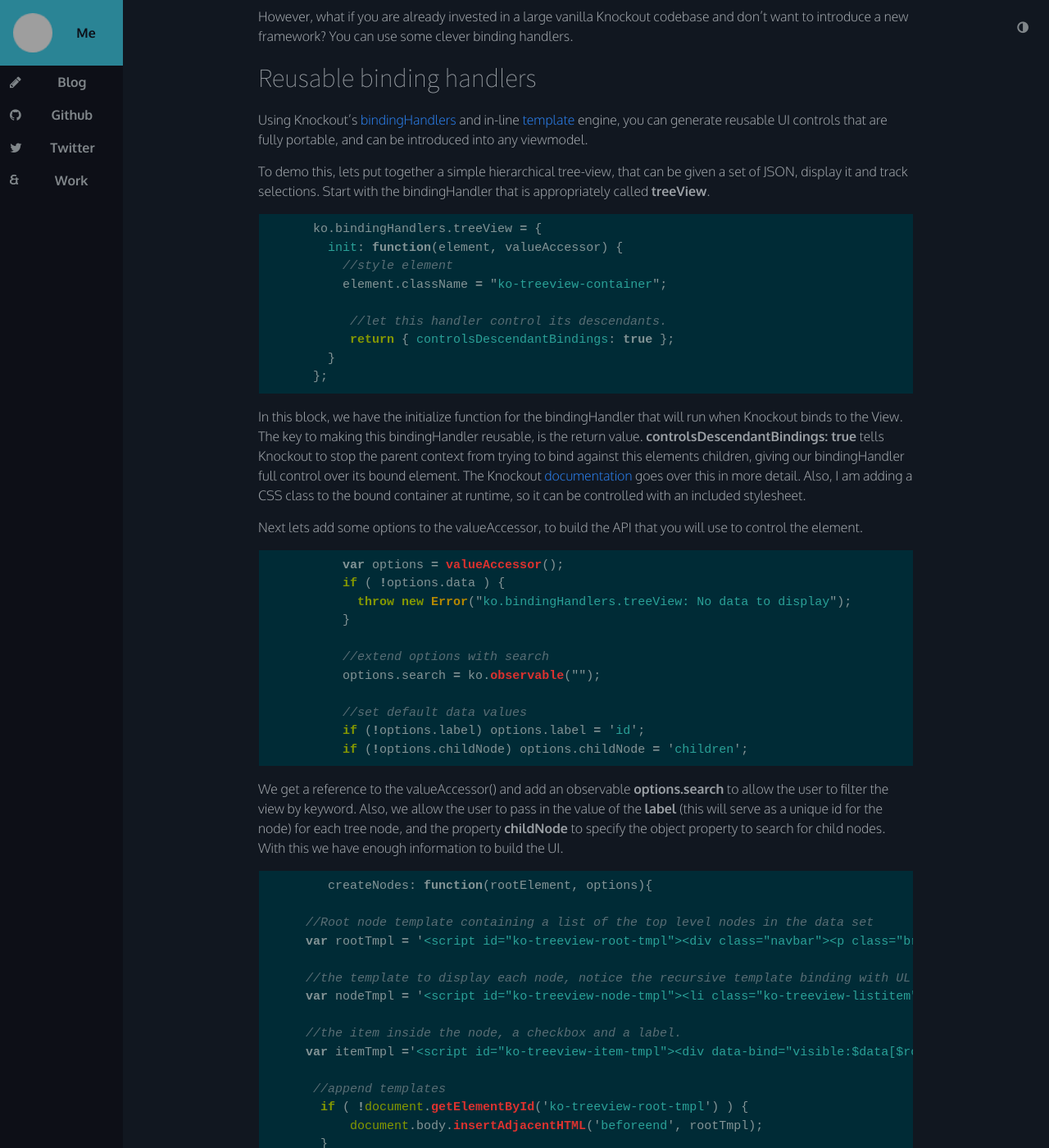
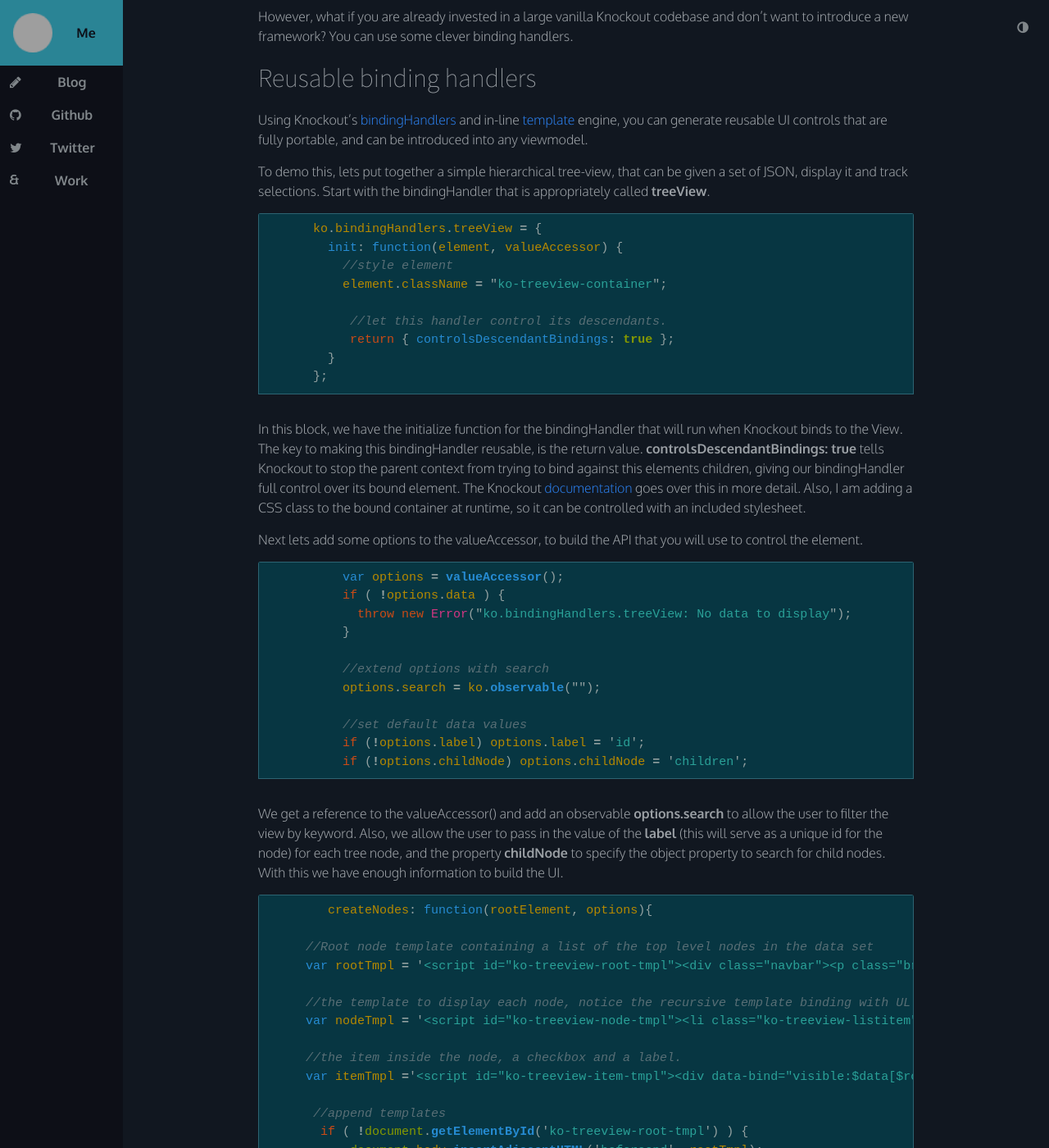
Before and after one commit to bringking/bringking.github.io, a Jekyll site: the page built from _posts/2014-01-18-reusable-ui-controls-with-knockoutjs.markdown, in a window 1280 px wide and 1400 px high, scrolled down 544 px. Shown: the whole window at 82% size. Built offline with Jekyll 4.4.1, drawn with Linux system fonts in a browser that asks for light colours; nearby versions of some CDN libraries; comment, search, counter and statistics services are not loaded; grey boxes are pictures that could not be loaded.

Commit message:
fixed styling

```diff
--- a/_sass/_syntax-highlighting.scss
+++ b/_sass/_syntax-highlighting.scss
@@ -1,79 +1,294 @@
+/*** Pygments ***/
 .highlight {
-    color: #839496 !important;
-    background-color: #002b36 !important; }
+
+  color: #93a1a1;
+
+  border-radius: 3px 3px 3px 3px;
+  overflow: auto;
+}
+.highlight pre{
+  background-color: #073642;
+  border: 1px solid #2d6472;
+}
+
+.highlight .c {
+  color: #586e75 !important;
+  font-style: italic !important
+}
+
+.highlight .cm {
+  color: #586e75 !important;
+  font-style: italic !important
+}
+
+.highlight .cp {
+  color: #586e75 !important;
+  font-style: italic !important
+}
+
+.highlight .c1 {
+  color: #586e75 !important;
+  font-style: italic !important
+}
+
+.highlight .cs {
+  color: #586e75 !important;
+  font-weight: bold !important;
+  font-style: italic !important
+}
+
 .highlight .err {
-    color: #dc322f !important;
-    background-color: #073642 !important; }
-.highlight .cp {
-    color: #586e75 !important;
-    font-weight: bold           !important; }
-.highlight .cs {
-    color: #586e75 !important;
-    font-weight: bold           !important;
-    font-style: italic         !important; }
+  color: #dc322f !important;
+  background: none !important
+}
+
+.highlight .k {
+  color: #cb4b16 !important
+}
+
+.highlight .o {
+  color: #93a1a1 !important;
+  font-weight: bold !important
+}
+
+.highlight .p {
+  color: #93a1a1 !important
+}
+
+.highlight .ow {
+  color: #2aa198 !important;
+  font-weight: bold !important
+}
+
 .highlight .gd {
-    color: #839496 !important;
-    background-color: #fdd      !important; }
+  color: #93a1a1 !important;
+  background-color: #372c34 !important;
+  display: inline-block
+}
+
 .highlight .gd .x {
-    background-color: #faa       !important; }
+  color: #93a1a1 !important;
+  background-color: #4d2d33 !important;
+  display: inline-block
+}
+
 .highlight .ge {
-    font-style: italic           !important; }
+  color: #93a1a1 !important;
+  font-style: italic !important
+}
+
+.highlight .gr {
+  color: #aa0000
+}
+
+.highlight .gh {
+  color: #586e75 !important
+}
+
 .highlight .gi {
-    background-color: #dfd       !important; }
+  color: #93a1a1 !important;
+  background-color: #1a412b !important;
+  display: inline-block
+}
+
 .highlight .gi .x {
-    background-color: #afa       !important; }
+  color: #93a1a1 !important;
+  background-color: #355720 !important;
+  display: inline-block
+}
+
 .highlight .go {
-    color: #839496 !important; }
+  color: #888888
+}
+
+.highlight .gp {
+  color: #555555
+}
+
+.highlight .gs {
+  color: #93a1a1 !important;
+  font-weight: bold !important
+}
+
 .highlight .gu {
-    color: #d33682 !important;
-    font-weight: bold           !important; }
-.highlight .gs {
-    font-weight: bold            !important; }
-.highlight .gr, .highlight .gt {
-    color: #d33682 !important; }
-.highlight .gh {
-    color: #586e75 !important; }
-.highlight .gp {
-    color: #586e75 !important; }
+  color: #6c71c4 !important
+}
+
+.highlight .gt {
+  color: #aa0000
+}
+
+.highlight .kc {
+  color: #859900 !important;
+  font-weight: bold !important
+}
+
+.highlight .kd {
+  color: #268bd2 !important
+}
+
+.highlight .kp {
+  color: #cb4b16 !important;
+  font-weight: bold !important
+}
+
+.highlight .kr {
+  color: #d33682 !important;
+  font-weight: bold !important
+}
+
+.highlight .kt {
+  color: #2aa198 !important
+}
+
+.highlight .n {
+  color: #268bd2 !important
+}
+
+.highlight .na {
+  color: #268bd2 !important
+}
+
 .highlight .nb {
-    color: #859900 !important; }
+  color: #859900 !important
+}
+
+.highlight .nc {
+  color: #d33682 !important
+}
+
+.highlight .no {
+  color: #b58900 !important
+}
+
 .highlight .ni {
-    color: #d33682 !important; }
+  color: #800080
+}
+
+.highlight .nl {
+  color: #859900 !important
+}
+
+.highlight .ne {
+  color: #268bd2 !important;
+  font-weight: bold !important
+}
+
+.highlight .nf {
+  color: #268bd2 !important;
+  font-weight: bold !important
+}
+
+.highlight .nn {
+  color: #b58900 !important
+}
+
 .highlight .nt {
-    color: #268bd2 !important; }
+  color: #268bd2 !important;
+  font-weight: bold !important
+}
+
+.highlight .nx {
+  color: #b58900 !important
+}
+
+.highlight .bp {
+  color: #999999
+}
+
+.highlight .vc {
+  color: #008080
+}
+
+.highlight .vg {
+  color: #268bd2 !important
+}
+
+.highlight .vi {
+  color: #268bd2 !important
+}
+
+.highlight .nv {
+  color: #268bd2 !important
+}
+
 .highlight .w {
-    color: #586e75 !important; }
+  color: #bbbbbb
+}
+
+.highlight .mf {
+  color: #2aa198 !important
+}
+
+.highlight .m {
+  color: #2aa198 !important
+}
+
+.highlight .mh {
+  color: #2aa198 !important
+}
+
+.highlight .mi {
+  color: #2aa198 !important
+}
+
+.highlight .mo {
+  color: #009999
+}
+
+.highlight .s {
+  color: #2aa198 !important
+}
+
+.highlight .sb {
+  color: #d14
+}
+
+.highlight .sc {
+  color: #d14
+}
+
+.highlight .sd {
+  color: #2aa198 !important
+}
+
+.highlight .s2 {
+  color: #2aa198 !important
+}
+
+.highlight .se {
+  color: #dc322f !important
+}
+
+.highlight .sh {
+  color: #d14
+}
+
+.highlight .si {
+  color: #268bd2 !important
+}
+
+.highlight .sx {
+  color: #d14
+}
+
 .highlight .sr {
-    color: #859900 !important; }
+  color: #2aa198 !important
+}
+
+.highlight .s1 {
+  color: #2aa198 !important
+}
+
 .highlight .ss {
-    color: #2aa198 !important; }
-.highlight .c, .highlight .cm, .highlight .c1 {
-    color: #586e75 !important;
-    font-style: italic            !important; }
-.highlight .k, .highlight .kc, .highlight .kd, .highlight .kp, .highlight .kr, .highlight .kt, .highlight .o, .highlight .ow {
-    font-weight: bold            !important; }
-.highlight .k {
-    color: #859900 !important; }
-.highlight .kt {
-    color: #b58900 !important; }
-.highlight .bp {
-    color: #93a1a1 !important; }
-.highlight .nn {
-    color: #93a1a1 !important; }
-.highlight .nc {
-    color: #b58900 !important;
-    font-weight: bold           !important; }
-.highlight .m, .highlight .mf, .highlight .mh, .highlight .mi, .highlight .mo, .highlight .il {
-    color: #2aa198 !important; }
-.highlight .s, .highlight .sb, .highlight .sc, .highlight .sd, .highlight .s2, .highlight .se, .highlight .sh, .highlight .si, .highlight .sx, .highlight .s1 {
-    color: #2aa198 !important; }
-.highlight .na, .highlight .nv {
-    color: #2aa198 !important; }
-.highlight .no {
-    color: #b58900 !important; }
-.highlight .vc, .highlight .vg, .highlight .vi {
-    color: #268bd2 !important; }
-.highlight .ne,
-.highlight .nf {
-    color: #dc322f !important;
-    font-weight: bold           !important; }
+  color: #990073
+}
+
+.highlight .il {
+  col¬or: #009999
+}
+
+.highlight div .gd, .highlight div .gd .x, .highlight div .gi, .highlight div .gi .x {
+  display: inline-block;
+  width: 100%
+}
```
